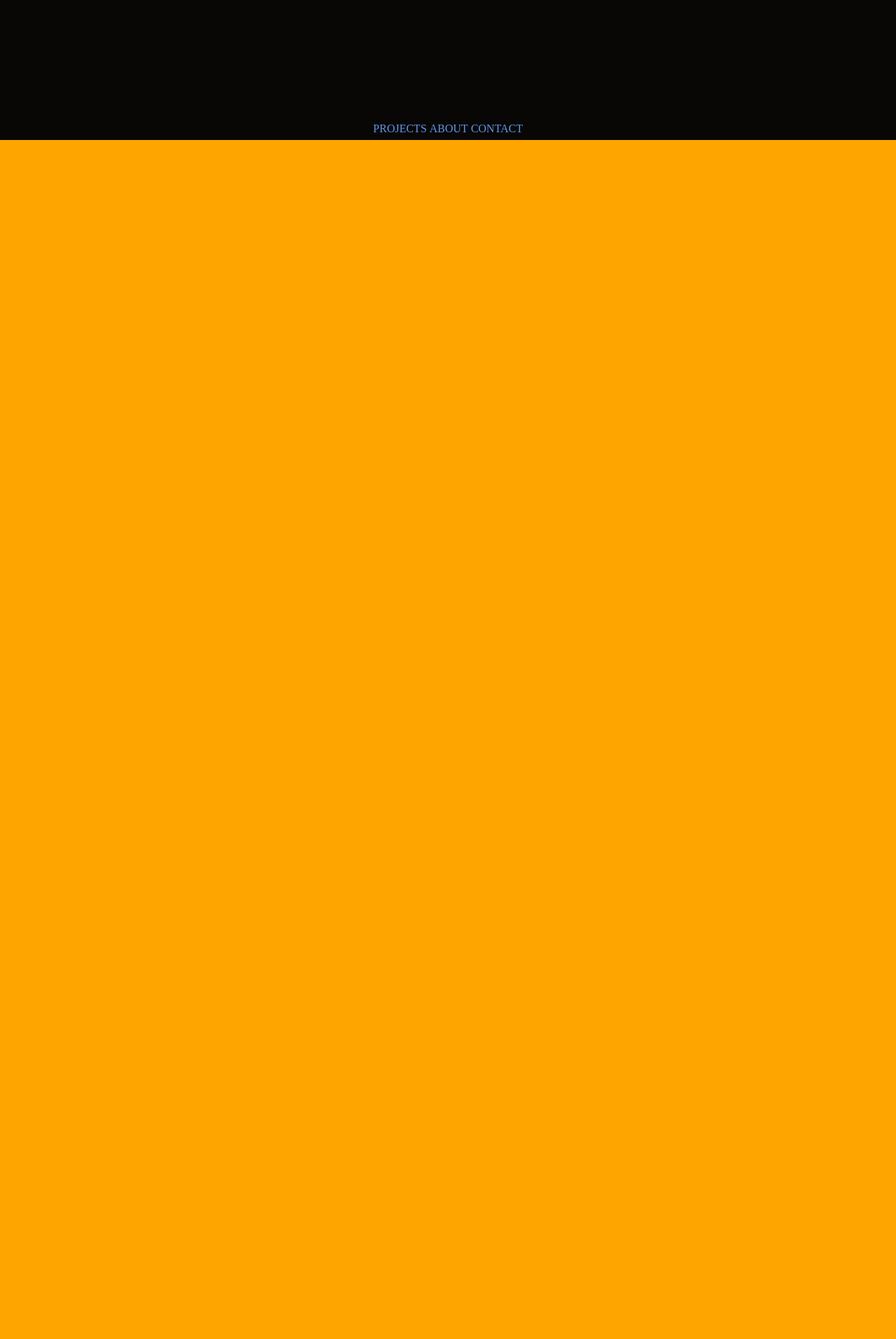
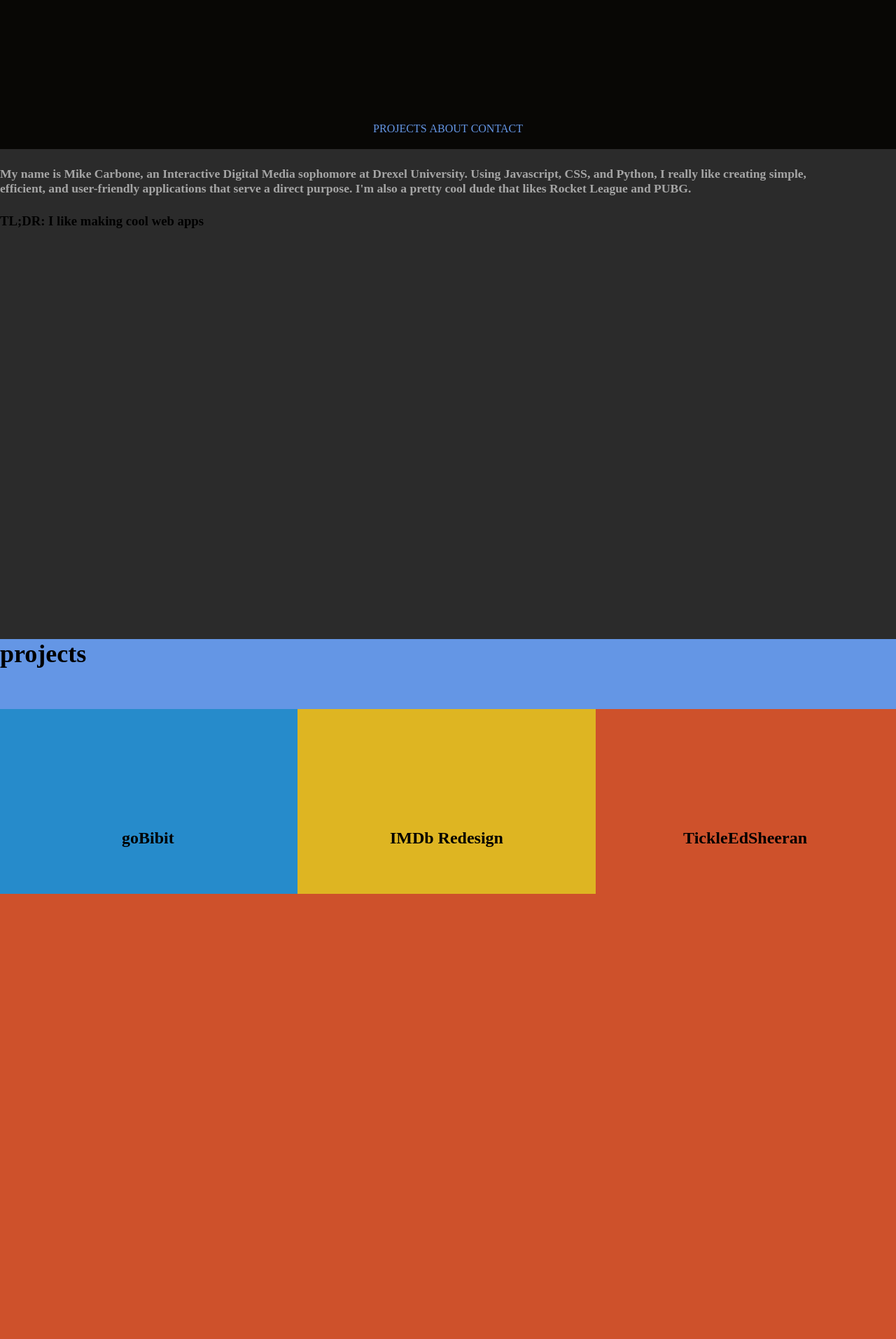
Before and after one commit to MikeCarbone/Personal-Website2.0, a Python web app: template templates/home.html in a window 1280 px wide. Shown: the part 600-2513 px from the top of the page at 70% size. Before the commit the page ends 800 px from the top, so only its background shows below. Run offline with Jinja, Linux system fonts and the light colour scheme; the template is opened without the code that fills it, so the values that code supplies are empty; some libraries are stand-ins or nearby versions.

Commit message:
added content

```diff
--- a/static/css/pretty.css
+++ b/static/css/pretty.css
@@ -69,7 +110,8 @@ nav{
 	color: #6496e5;
 	position: relative;
 	margin: -25px auto 0 auto;
-	z-index: 50;
+	padding: 0  0 20px 0;
+	z-index: 500;
 }
 
 ul{
@@ -80,8 +122,69 @@ ul{
 li{
 	display: inline-block;
 }
+/*-----------------------------------About Section----------------------------------*/
+section#about{
+	background-color: #2B2B2B;
+	height: 700px;
+	position: relative;
+	width: 100%;
+	z-index: 4000;
+}
+
+section#about h1,h2{
+	color: #A5A5A5;
+	font-size: 1.1rem;
+	padding: 25px 10% 25px 0;
+}
+
+/*-----------------------------------Projects Section ------------------------------*/
 
 section#projects{
+	background-color: #CE512B;
 	height: 1000px;
-	background-color: orange;
+	position: relative;
+	width: 100%;
+	z-index: 1000;
 }
+
+#projectsBar{
+	background-color: #6496E5;
+	height: 100px;
+	position: relative;
+	width: 100%;
+	z-index: 1500;
+}
+
+#projectsBar h1{
+	font-size: 36px;
+}
+
+.tri{
+	display: inline-flex;
+	height: 33vh;
+	margin-left: -2px;
+	margin-right: -2px;
+	position: relative;
+	width: 33.33%;
+	z-index: 5000;
+}
+
+.tri h1{
+	font-size: 24px;
+	margin: 40% auto 0 auto;
+	position: relative;
+	text-align: center;
+	width: 100%;
+}
+
+#ed{
+	background-color: #CE512B;
+}
+
+#gobibit{
+	background-color: #268BCB;
+}
+
+#imdb{
+	background-color: #DEB522;
+}
--- a/templates/home.html
+++ b/templates/home.html
@@ -47,8 +47,23 @@
 			<li>CONTACT</li>
 		</ul>
 	</nav>
+
+	<section id="about">
+		<h2>My name is Mike Carbone, an Interactive Digital Media sophomore at Drexel University. Using Javascript, CSS, and Python, I really like creating simple, efficient, and user-friendly applications that serve a direct purpose. I'm also a pretty cool dude that likes Rocket League and PUBG.</h2>
+		<h3>TL;DR: I like making cool web apps</h3>
+	</section>
+
 	<section id="projects">
-
+		<div id="projectsBar"><h1>projects</h1></div>
+		<div class="tri" id="gobibit">
+				<h1 class="title">goBibit</h1>
+		</div>
+		<div class="tri" id="imdb">
+				<h1 class="title">IMDb Redesign</h1>
+		</div>
+		<div class="tri" id="ed">
+				<h1 class="title">TickleEdSheeran</h1>
+		</div>
 	</section>
 </body>
 </html>
```
Also changed, not shown: other parts of static/css/pretty.css (+43 -2 lines).
